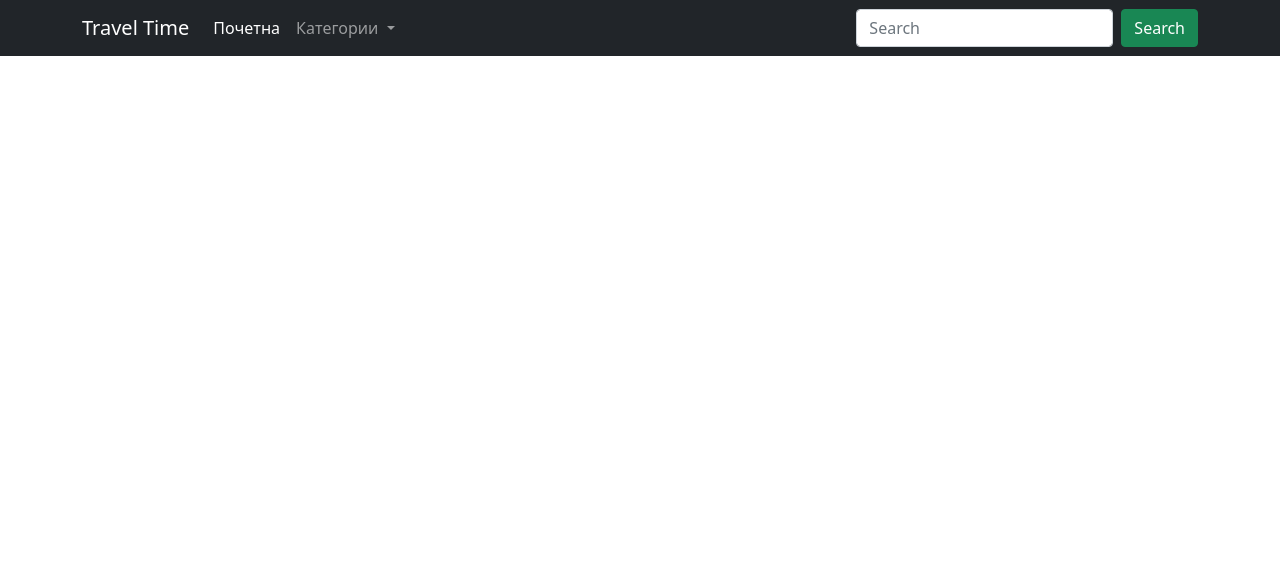
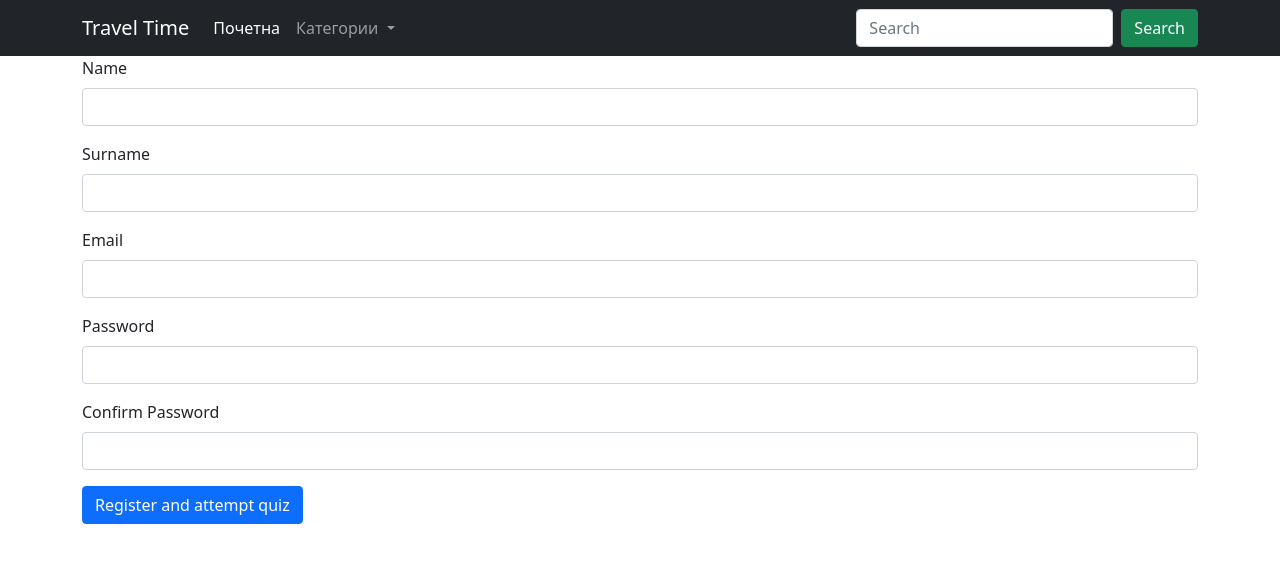
Before and after one commit to MartinaDonceva/travel-time, a Vue app: page /#/category/register in a window 1280 px wide. Shown: the top 562 px of the page. Built offline with nearby package versions, Linux system fonts and the light colour scheme.

Commit message:
Finished

```diff
--- a/src/router/index.js
+++ b/src/router/index.js
@@ -4,6 +4,8 @@
 import Category from "@/views/Category";
 import Quiz from "@/views/Quiz";
 import FinishedQuiz from "@/views/FinishedQuiz";
+import Register from "@/views/Register";
+import Login from "@/views/Login";
 
 Vue.use(VueRouter)
 
@@ -27,6 +29,16 @@
     path: '/category/quiz/finishedQuiz',
     name: 'finishedQuiz',
     component: FinishedQuiz
+  },
+  {
+    path: '/category/register',
+    name: 'register',
+    component: Register
+  },
+  {
+    path: '/category/login',
+    name: 'login',
+    component: Login
   }
 ]
 
--- a/src/views/Category.vue
+++ b/src/views/Category.vue
@@ -1,5 +1,5 @@
 <template>
-    <div class="container py-5">
+    <div class="container py-4">
         <h1 class="text-center display-2 mb-3">Планини
         </h1>
         <div class="mb-4" v-for="i in 5">
@@ -28,7 +28,7 @@
             </div>
         </div>
         <div class="text-end">
-            <router-link :to="{name: 'quiz'}" class="btn btn-primary">
+            <router-link :to="{name: 'login'}" class="btn btn-primary">
                 Започни со квиз
             </router-link>
         </div>
--- /dev/null
+++ b/src/views/Login.vue
@@ -0,0 +1,28 @@
+<template>
+    <div class="container m-auto">
+        <form>
+            <div class="mb-3">
+                <label for="email" class="form-label">Email</label>
+                <input type="email" class="form-control" id="email">
+            </div>
+            <div class="mb-3">
+                <label for="Pass" class="form-label">Password</label>
+                <input type="password" class="form-control" id="Pass">
+            </div>
+            <button type="submit" class="btn btn-primary">Log in</button>
+            <router-link :to="{name: 'register'}" class="btn btn-primary">
+                Sign in
+            </router-link>
+        </form>
+    </div>
+</template>
+
+<script>
+    export default {
+        name: "Login"
+    }
+</script>
+
+<style scoped>
+
+</style>
--- /dev/null
+++ b/src/views/Register.vue
@@ -0,0 +1,40 @@
+<template>
+    <div class="container m-auto">
+        <form>
+            <div class="mb-3">
+                <label for="name" class="form-label">Name</label>
+                <input type="text" class="form-control" id="name">
+            </div>
+            <div class="mb-3">
+                <label for="surname" class="form-label">Surname</label>
+                <input type="text" class="form-control" id="surname">
+            </div>
+            <div class="mb-3">
+                <label for="email" class="form-label">Email</label>
+                <input type="email" class="form-control" id="email">
+            </div>
+            <div class="mb-3">
+                <label for="Pass" class="form-label">Password</label>
+                <input type="password" class="form-control" id="Pass">
+            </div>
+            <div class="mb-3">
+                <label for="confPass" class="form-label">Confirm Password</label>
+                <input type="password" class="form-control" id="confPass">
+            </div>
+            <router-link :to="{name: 'quiz'}" class="btn btn-primary">
+                Register and attempt quiz
+            </router-link>
+        </form>
+    </div>
+
+</template>
+
+<script>
+    export default {
+        name: "Register"
+    }
+</script>
+
+<style scoped>
+
+</style>
```
